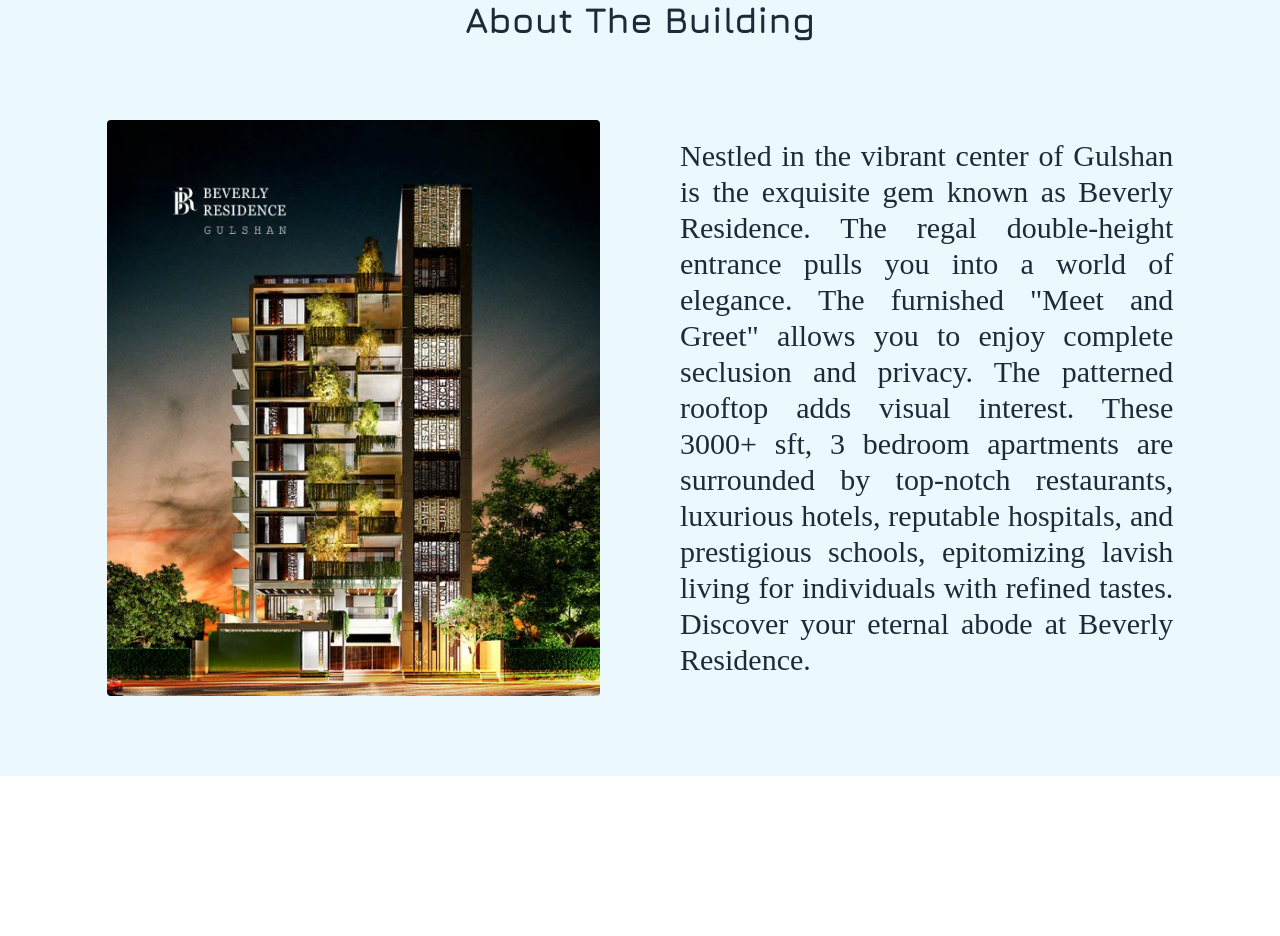
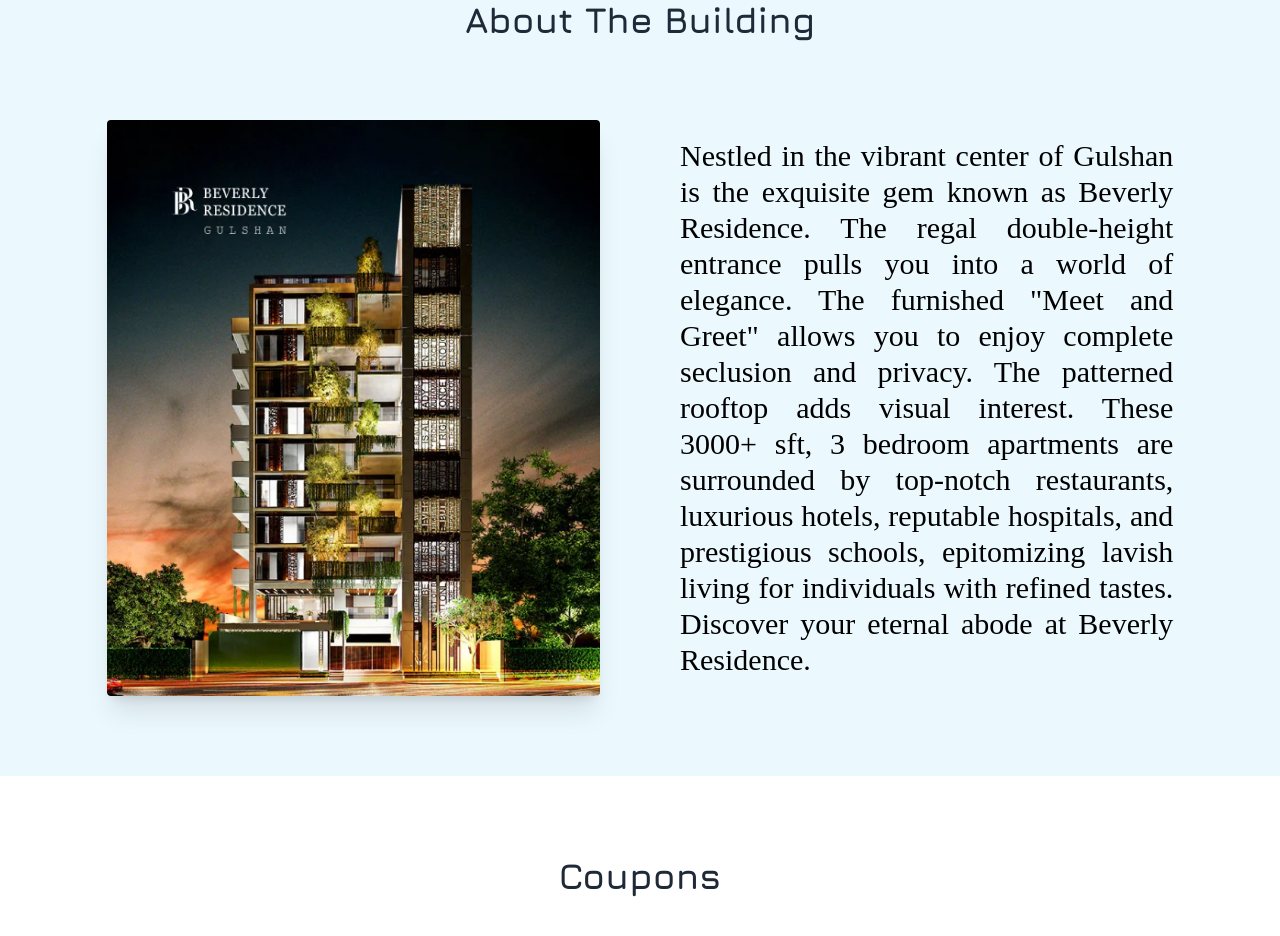
Before and after one commit to Rasel9360/building-management-system, a React (Vite) app: page / in a window 1280 px wide. Shown: the part 720-1656 px from the top of the page. Before the commit the page ends 1496 px from the top, so only its background shows below. Built offline with nearby package versions, Linux system fonts and the light colour scheme; no server answers; a web font is replaced by a local one.

Commit message:
aboout seciton added

```diff
--- a/src/components/About/About.jsx
+++ b/src/components/About/About.jsx
@@ -6,14 +6,14 @@ const About = () => {
             <div className='w-10/12 mx-auto'>
                 <h2 className="text-2xl md:text-4xl font-jura text-center py-20 capitalize font-bold">about the building</h2>
                 <div className='md:flex items-center gap-20 pb-20'>
-                    <div className="md:w-1/2 overflow-hidden">
+                    <div className="md:w-1/2 overflow-hidden shadow-xl ">
                         <img
                             className='h-[36rem] w-full rounded hover:scale-110 transition-transform'
                             src={image}
                             alt="building photo" />
                     </div>
                     <div className="md:w-1/2">
-                        <p className='font-sev text-2xl lg:text-3xl text-justify mt-10 md:mt-0'>
+                        <p className='font-sev text-2xl lg:text-3xl text-justify mt-10 md:mt-0 text-black'>
                             Nestled in the vibrant center of Gulshan is the exquisite gem known as Beverly Residence. The regal double-height entrance pulls you into a world of elegance. The furnished "Meet and Greet" allows you to enjoy complete seclusion and privacy. The patterned rooftop adds visual interest. These 3000+ sft, 3 bedroom apartments are surrounded by top-notch restaurants, luxurious hotels, reputable hospitals, and prestigious schools, epitomizing lavish living for individuals with refined tastes. Discover your eternal abode at Beverly Residence.
                         </p>
                     </div>
--- a/src/components/Coupons/Coupons.jsx
+++ b/src/components/Coupons/Coupons.jsx
@@ -1,7 +1,7 @@
 const Coupons = () => {
     return (
         <div>
-
+            <h2 className="text-2xl md:text-4xl font-jura text-center py-20 capitalize font-bold">Coupons</h2>
         </div>
     );
 };
--- a/src/page/Home/Home.jsx
+++ b/src/page/Home/Home.jsx
@@ -1,6 +1,7 @@
 import { Helmet } from "react-helmet-async";
 import Banner from "../../components/Banner/Banner";
 import About from "../../components/About/About";
+import Coupons from "../../components/Coupons/Coupons";
 
 const Home = () => {
     return (
@@ -8,6 +9,7 @@ const Home = () => {
             <Helmet><title>BEVERLY RESIDENCE</title></Helmet>
             <Banner></Banner>
             <About></About>
+            <Coupons></Coupons>
         </div>
     );
 };
```
